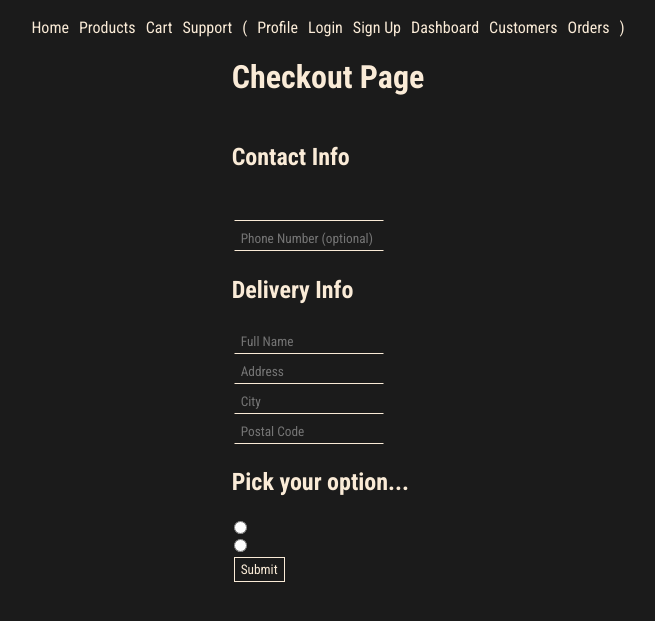
After one commit to PythThm/Agile-Development-Project, a Flask app: page /orders/checkout in a window 1280 px wide. The commit adds this page. Shown: the top 621 px of the page, without its empty margins (312-967 px from the left). Run offline with Flask 3, Linux system fonts and the light colour scheme.

Commit message:
started checkout

```diff
--- a/routes/orders.py
+++ b/routes/orders.py
@@ -33,3 +33,7 @@ def order_process_web(order_id):
 @orders_bp.route('/cart')
 def cart():
     return render_template('pages/cart.html')
+
+@orders_bp.route('/checkout')
+def checkout():
+    return render_template('pages/checkout.html')
--- /dev/null
+++ b/templates/pages/checkout.html
@@ -0,0 +1,23 @@
+{% extends "base.html" %}
+
+{% block content %}
+<form action="" method="post">
+    <h1>Checkout Page</h1>
+    <h2>Contact Info</h2>
+    <input type="email" name="email" required>
+    <input type="text" name="Phone Number" placeholder="Phone Number (optional)">
+
+    <h2>Delivery Info</h2>
+    <input type="text" name="customername" placeholder="Full Name" required>
+    <input type="text" name="address" placeholder="Address" required>
+    <input type="text" name="city" placeholder="City" required>
+    <input type="text" name="postalcode" placeholder="Postal Code" required>
+
+    <h2>Pick your option...</h2>
+    <input type="radio" name="delivery" value='delivery' required>
+    <input type="radio" name="pickup" value="pick up at store">
+
+
+    <input type="submit">
+</form>
+{% endblock %}
--- a/templates/pages/products.html
+++ b/templates/pages/products.html
@@ -27,7 +27,7 @@
     <tbody>
         {% for product in products %}
         <tr>
-            <img src="{{ url_for('static', filename='productpics/' ~ product.name ~ '.jpg')}}">
+            <td><img src="{{ url_for('static', filename='productpics/' ~ product.name ~ '.jpg')}}"> </td>
             <td>{{ product.name }}</td>
             <td>{{ product.price|round(2) }}</td>
             <td>{{ product.available }}</td>
```
